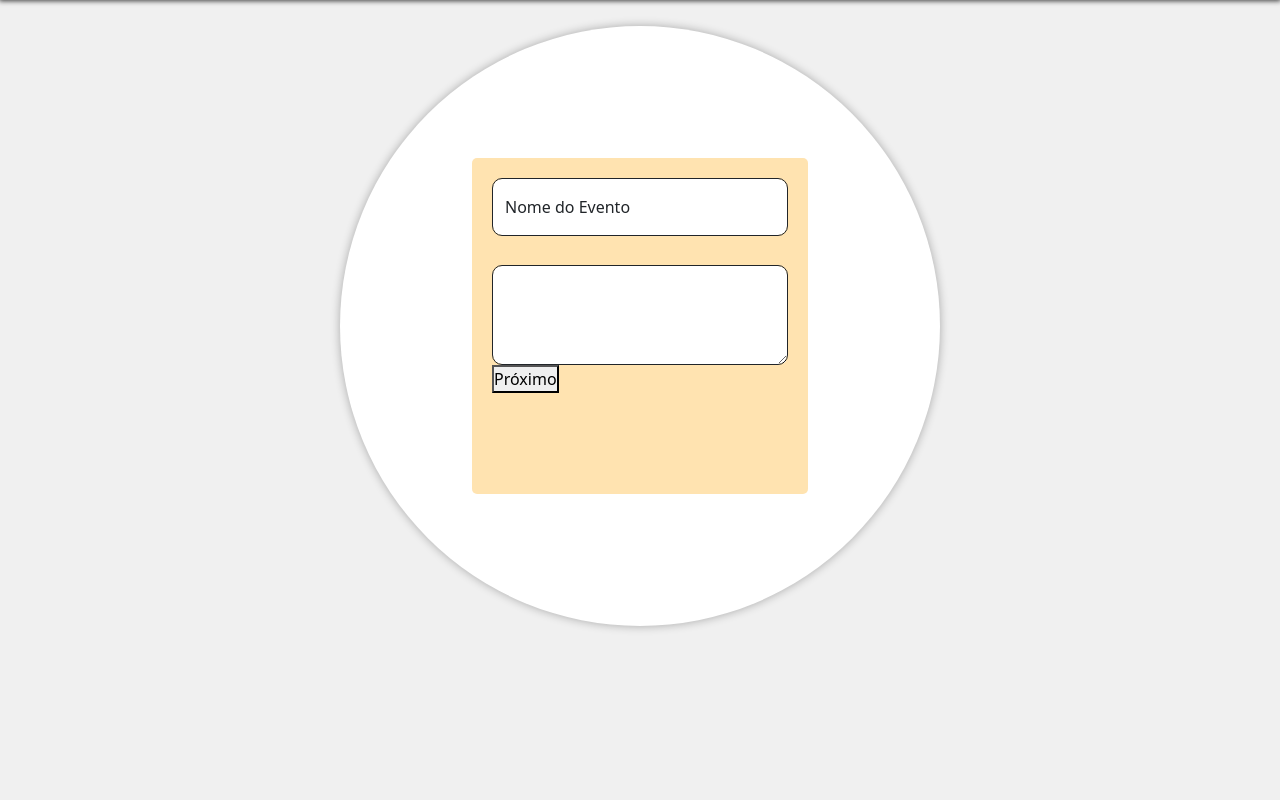
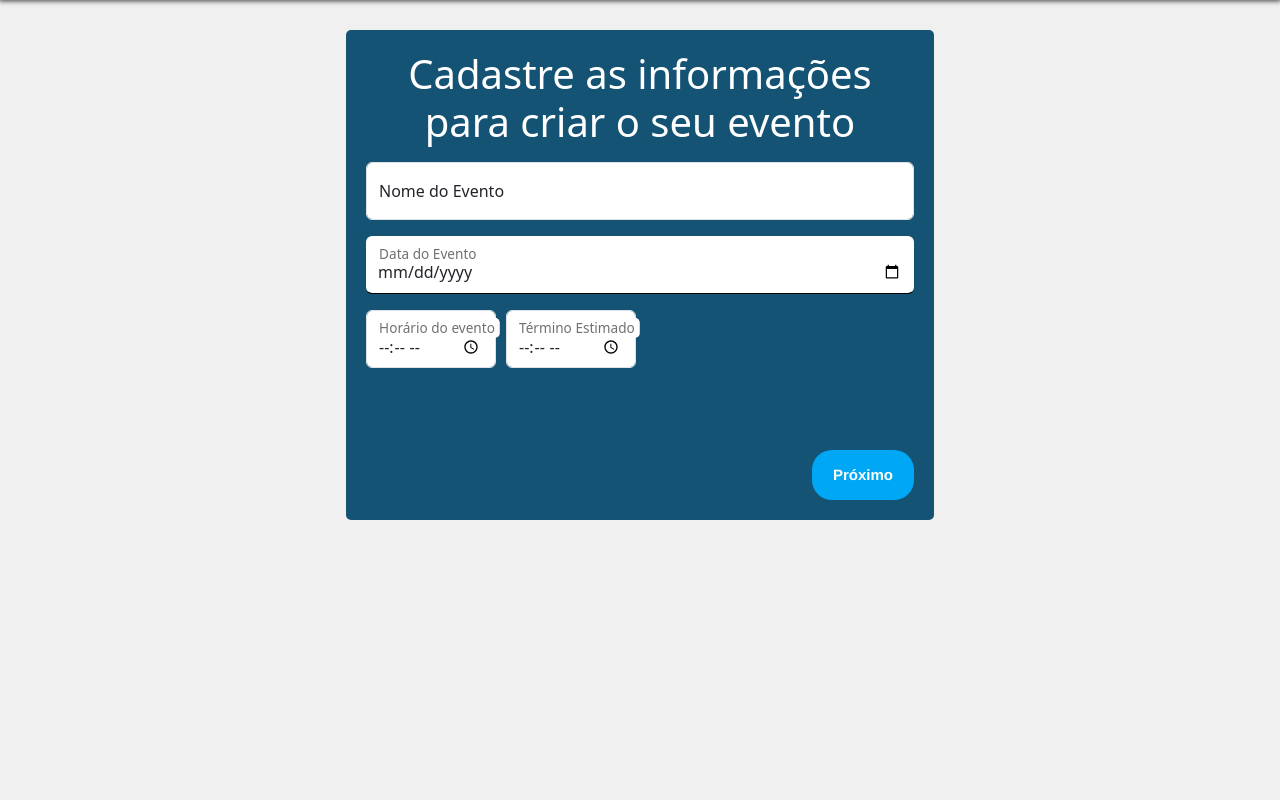
Before and after one commit to joaopbarcellos/projeto-integrador, a PHP site: page /ProgWeb/Desenvolvimento/criaEvento.html in a window 1280 px wide. Shown: the part 105-905 px from the top of the page. Run offline with PHP 8.4, Linux system fonts and the light colour scheme; some libraries are stand-ins or nearby versions; some web fonts are replaced.

Commit message:
Add files via upload

```diff
--- a/ProgWeb/Desenvolvimento/criaEvento.html
+++ b/ProgWeb/Desenvolvimento/criaEvento.html
@@ -169,40 +169,78 @@
 
     <body>
         <div class="container">
-			<div class="circle ratio ratio-1x1 m-sm-1 m-md-2 m-lg-3 m-xg-4">
-				<div class="form-container">
-					<form id="multi-step-form">
+			<div class="form-container col-12 col-sm-10 col-md-8 col-lg-7 col-xl-6 col-xxl-4">
+				<form id="multi-step-form" class="">
 
 					<!-- Etapa 1 -->
 					<div class="step">
-							<div class="form-floating mb-3">
+						<div class="infos">
+							<h1>Cadastre as informações para criar o seu evento</h1>
+							<div class="form-floating mb-3 mt-3">
 								<input type="text" class="form-control" id="floatingInput" placeholder="Nome do evento">
 								<label for="floatingInput">Nome do Evento</label>
+							</div>
 
-								<textarea class="form-control" placeholder="Descrição do Evento" id="floatingTextarea1" maxlength="500"></textarea>
-								<!-- <label for="floatingTextarea2">Descrição do Evento</label> -->
-
-								<button class="next-btn">Próximo</button>
+							<div class="form-floating mb-3">
+								<input type="date" class="form-control" id="floatingInput2" placeholder="Data do Evento">
+								<label  for="floatingInput2">Data do Evento</label>
+							</div>
+							<div class="horas">
+								<div class="form-floating mb-3">
+									<input type="time" class="form-control" id="floatingInput3" placeholder="Horário do evento">
+									<label for="floatingInput3">Horário do evento</label>
+								</div>
+								<div class="form-floating mb-3">
+									<input type="time" class="form-control" id="floatingInput4" placeholder="Horário do evento">
+									<label for="floatingInput4">Término Estimado</label>
 								</div>
 							</div>
 
-						<!-- Etapa 2
+						</div>
+
+						<button class="next-btn"><span>Próximo</span></button>
+					</div>
+
 					<div class="step">
-							<div class="form-floating">
+						<div class="infos">
+							<h1>Cadastre as informações para criar o seu evento</h1>
 
-								<button class="prev-btn">Anterior</button>
-								<button class="next-btn">Próximo</button>
+							<div class="form-floating mb-3 mt-3">
+								<input type="text" class="form-control" id="floatingInput" placeholder="Nome do evento">
+								<label for="floatingInput">Nome do Evento</label>
+							</div>
+
+						</div>
+
+						<div class="botoes">
+							<button class="prev-btn">
+								<svg xmlns="http://www.w3.org/2000/svg" height="1em" viewBox="0 0 448 512" class="iconevoltarevents">
+									<path d="M9.4 233.4c-12.5 12.5-12.5 32.8 0 45.3l160 160c12.5 12.5 32.8 12.5 45.3 0s12.5-32.8 0-45.3L109.2 288 416 288c17.7 0 32-14.3 32-32s-14.3-32-32-32l-306.7 0L214.6 118.6c12.5-12.5 12.5-32.8 0-45.3s-32.8-12.5-45.3 0l-160 160z"/></path>
+								</svg>
+								<span>Anterior</span>
+							</button>
+
+							<button class="next-btn"><span>Próximo</span></button>
 						</div>
 					</div>
-						-->
 
 					<!-- Etapa 3 -->
 					<div class="step">
 						<div>
-								<label for="formFileLg" class="form-label">Adicione fotos do evento </label>
+							<label for="formFileLg" class="form-label">Adicione uma foto e descrição do evento para alcançar mais pessoas</label>
 							<input class="form-control form-control-lg" id="formFileLg" type="file">
-								<button class="prev-btn">Anterior</button>
-								<button class="next-btn">Próximo</button>
+							<textarea class="form-control" placeholder="Descrição do Evento" id="floatingTextarea1" maxlength="500"></textarea>
+							<!-- <label for="floatingTextarea2">Descrição do Evento</label> -->
+							<div class="botoes">
+								<button class="prev-btn">
+									<svg xmlns="http://www.w3.org/2000/svg" height="1em" viewBox="0 0 448 512" class="iconevoltarevents">
+										<path d="M9.4 233.4c-12.5 12.5-12.5 32.8 0 45.3l160 160c12.5 12.5 32.8 12.5 45.3 0s12.5-32.8 0-45.3L109.2 288 416 288c17.7 0 32-14.3 32-32s-14.3-32-32-32l-306.7 0L214.6 118.6c12.5-12.5 12.5-32.8 0-45.3s-32.8-12.5-45.3 0l-160 160z"/></path>
+									</svg>
+									<span>Anterior</span>
+								</button>
+
+								<button class="next-btn"><span>Próximo</span></button>
+							</div>
 						</div>
 					</div>
 
@@ -212,8 +250,16 @@
 							<!-- -->
 							<label for="idade" id="labelData">Data do Evento:</label>
 							<input type="date" id="idade" name="dataCampo" tabindex="3"/>
-								<button class="prev-btn">Anterior</button>
-								<button class="next-btn">Próximo</button>
+							<div class="botoes">
+								<button class="prev-btn">
+									<svg xmlns="http://www.w3.org/2000/svg" height="1em" viewBox="0 0 448 512" class="iconevoltarevents">
+										<path d="M9.4 233.4c-12.5 12.5-12.5 32.8 0 45.3l160 160c12.5 12.5 32.8 12.5 45.3 0s12.5-32.8 0-45.3L109.2 288 416 288c17.7 0 32-14.3 32-32s-14.3-32-32-32l-306.7 0L214.6 118.6c12.5-12.5 12.5-32.8 0-45.3s-32.8-12.5-45.3 0l-160 160z"/></path>
+									</svg>
+									<span>Anterior</span>
+								</button>
+
+								<button class="next-btn"><span>Próximo</span></button>
+							</div>
 						</div>
 					</div>
 
@@ -225,8 +271,17 @@
 
 							<input type="radio" class="btn-check" name="btnradio" id="btnradio2" autocomplete="off">
 							<label class="btn btn-outline-primary" for="btnradio2">Não</label>
-								<button class="prev-btn">Anterior</button>
-								<button class="next-btn">Próximo</button>
+							<div class="botoes">
+								<button class="prev-btn">
+									<svg xmlns="http://www.w3.org/2000/svg" height="1em" viewBox="0 0 448 512" class="iconevoltarevents">
+										<path d="M9.4 233.4c-12.5 12.5-12.5 32.8 0 45.3l160 160c12.5 12.5 32.8 12.5 45.3 0s12.5-32.8 0-45.3L109.2 288 416 288c17.7 0 32-14.3 32-32s-14.3-32-32-32l-306.7 0L214.6 118.6c12.5-12.5 12.5-32.8 0-45.3s-32.8-12.5-45.3 0l-160 160z"/></path>
+									</svg>
+									<span>Anterior</span>
+								</button>
+
+								<button class="next-btn"><span>Próximo</span></button>
+							</div>
+						</div>
 					</div>
 
 					<!-- Etapa 6 -->
@@ -237,23 +292,21 @@
 
 							<input type="radio" class="btn-check" name="btnradio" id="btnradio2" autocomplete="off">
 							<label class="btn btn-outline-primary" for="btnradio2">Não</label>
-								<button class="prev-btn">Anterior</button>
-								<button class="next-btn">Próximo</button>
-						</div>
+							<div class="botoes">
+								<button class="prev-btn">
+									<svg xmlns="http://www.w3.org/2000/svg" height="1em" viewBox="0 0 448 512" class="iconevoltarevents">
+										<path d="M9.4 233.4c-12.5 12.5-12.5 32.8 0 45.3l160 160c12.5 12.5 32.8 12.5 45.3 0s12.5-32.8 0-45.3L109.2 288 416 288c17.7 0 32-14.3 32-32s-14.3-32-32-32l-306.7 0L214.6 118.6c12.5-12.5 12.5-32.8 0-45.3s-32.8-12.5-45.3 0l-160 160z"/></path>
+									</svg>
+									<span>Anterior</span>
+								</button>
 
-						<!-- Etapa 7 -->
-						<div class="step">
-								<div class="btn-group" role="group">
-									<label for="final" id="labelData">Data final do Evento:</label>
-									<input type="date" id="data_final" name="dataCampo" tabindex="3"/>
-									<button class="prev-btn">Anterior</button>
-									<button class="next-btn">Próximo</button>
-								</div>
-						</div>
-					</form>
+								<button class="next-btn"><span>Próximo</span></button>
 							</div>
 						</div>
 					</div>
 
+				</form>
+			</div>
+        </div>
 </body>
 </html>
--- a/ProgWeb/Desenvolvimento/css/styles_criaEvento.css
+++ b/ProgWeb/Desenvolvimento/css/styles_criaEvento.css
@@ -19,24 +19,29 @@
     padding-top: 10px;
 }
 
-/* Container circular */
-.circle {
-    border-radius: 50%;
-    background-color: white;
-    box-shadow: 0px 0px 10px rgba(0, 0, 0, 0.3);
-    padding: 20px;
+.horas{
     display: flex;
-    flex-direction: column;
+    flex-direction: row;
     align-items: center;
-    justify-content: center;
-    width: 90% !important;
-    max-width: 600px;
-    margin: 0 auto;
-    position: relative;
-    z-index: 1;
+    gap: 10px;
+}
+
+input[type="time"]{
+    width: 130px !important;
+}
+
+.infos{
+    height: 400px;
+}
+
+.step h1{
+    color: white;
+    text-align: center;
 }
 
 .form-container {
+    align-items: flex-start;
+    flex-direction: column;
     display: flex;
     align-items: center;
     justify-content: center;
@@ -46,12 +51,13 @@
 }
 
 form {
-    background-color: rgba(255, 166, 0, 0.308);
+    background-color: var(--roxo_terc);
     border-radius: 5px;
-    width: 60% !important;
-    height: 60% !important;
     padding: 20px;
-    display: grid;
+    display: flex;
+    flex-direction: column; /* Adicione isso */
+    justify-content: space-between; /* Adicione isso */
+    height: 100%; /* Adicione isso */
     gap: 20px;
 }
 
@@ -69,31 +75,52 @@ form {
     cursor: pointer;
 }
 
-/* Adicionando borda, outline, borda e sombra */
-#floatingInput {
-    border: 1px solid;
-    border-radius: 10px;
-    box-shadow: 0 0 0 0;
-    padding-top: 2rem;
+.botoes{
+    display: flex;
+    flex-direction: row;
+    align-items: center;
 }
 
-/* Adicionando minino e maximo nos inputs */
-#floatingTextarea1 {
-    border: 1px solid;
-    border-radius: 10px;
-    box-shadow: 0 0 0 0;
-    padding-top: 2rem;
-    margin-top: 10%;
-    min-height: 100px;
-    max-height: 150px;
-
+.prev-btn, .next-btn {
+    cursor: pointer;
+    height: 50px;
+    font-weight: 700;
+    font-family: Helvetica, "sans-serif";
+    transition: all .2s;
+    padding: 10px 20px;
+    border-radius: 20px;
+    border: 1px solid transparent;
+    display: flex;
+    align-items: center;
+    justify-content: center;
+    font-size: 15px;
+}
+.prev-btn:active, .next-btn:active{
+    transform: scale(0.95);
+}
+.iconevoltarevents{
+    fill: var(--azul-claro_sec) !important;
 }
 
-/* Selecionando todos os inputs e aplicando margem e tamanho */
-input[type="date"] {
-    width: 100%;
-    margin-top: 3.5%;
-    border: 0;
-    outline: 0;
-    border-bottom: 1px solid #000000 !important;
+.prev-btn{
+    margin-left: 0 !important;
+    background: white;
+    color: var(--azul-claro_sec);
 }
+.next-btn {
+    background: var(--azul-claro_sec);
+    margin-left: auto !important;
+    color: white;
+}
+
+.next-btn:hover {
+    background: var(--azul_claro);
+}
+
+.prev-btn > svg {
+    margin-right: 10px;
+    transition: transform .3s ease-in-out;
+}
+.prev-btn:hover svg {
+    transform: translateX(-5px);
+}
```
Lines whose indentation alone changed are shown as unchanged.
